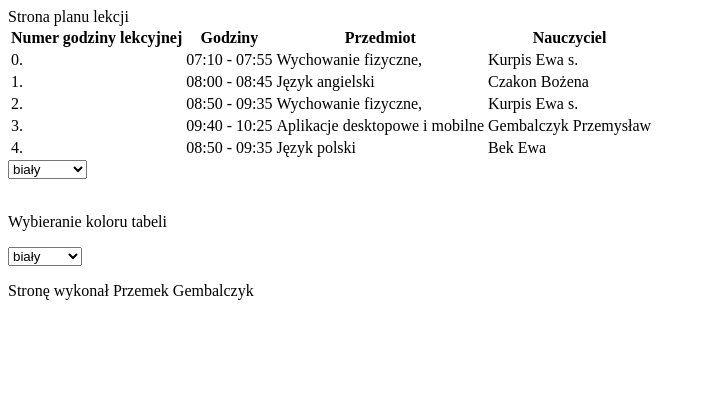
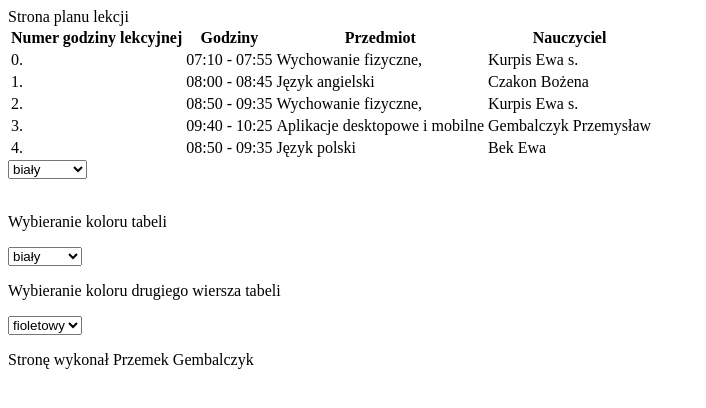
Before and after one commit to gembuspol/5ti-2023-2024, a plain HTML site: page zmiana kolorów/index.html in a window 1280 px wide. Shown: the whole page, without its empty margins (0-706 px from the left). Drawn offline with Linux system fonts and the light colour scheme.

Commit message:
kacper
Signed-off-by: Przemysław Gembalczyk <gembuspol@interia.pl>

```diff
--- a/index.html
+++ b/zmiana kolorów/index.html
@@ -112,6 +112,10 @@
                 tabelka.style.background=f.tlotabela[f.tlotabela.selectedIndex].value;
                 //='hsl(200,100%,50%)';
             }
+            function zmienTloTabela2Wiersz(f){
+                tabelka=document.getElementById("tabela")
+                tabelka.rows[1].style.background=f.tlotabelaWiersz[f.tlotabelaWiersz.selectedIndex].value;
+            }
         </script>
         <form>
             <select name="tlo" onchange="zmienTlo(this.form)">
@@ -132,6 +136,16 @@
             </select>
         </form>
         </p>
+        <p>Wybieranie koloru drugiego wiersza tabeli
+            <form>
+                <select name="tlotabelaWiersz" onchange="zmienTloTabela2Wiersz(this.form)">
+                    <option value="violet">fioletowy</option>
+                    <option value="yellow">żółty</option>
+                    <option value="green">zielony</option>
+
+                </select>
+            </form>
+            </p>
     </section>
     <footer>
         <p>Stronę wykonał Przemek Gembalczyk</p>
```
Also changed, not shown: trojkat/index2.html (added, +20 -0 lines).
